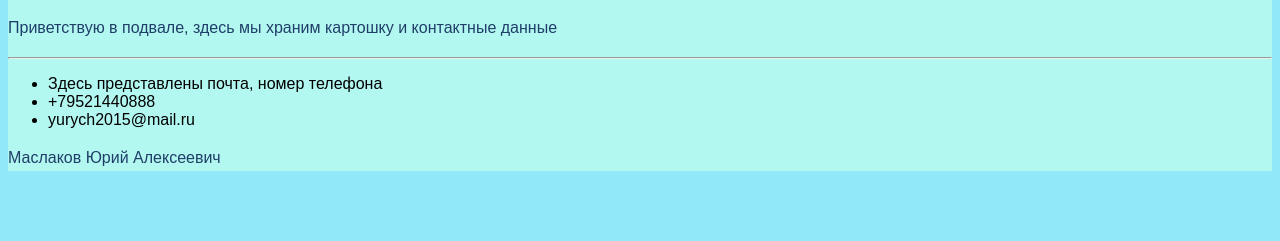
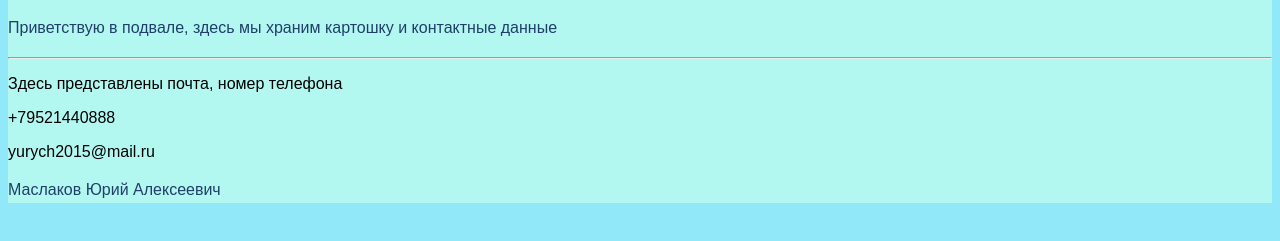
Before and after one commit to Uniqdly/GaleryForShergin, a plain HTML site: page Fonts/index.html in a window 1280 px wide. Shown: the part 517-758 px from the top of the page. Drawn offline with Linux system fonts and the light colour scheme.

Commit message:
Add files via upload

```diff
--- a/Fonts/CCC/Design.css
+++ b/Fonts/CCC/Design.css
@@ -1,5 +1,5 @@
 body {
-  background-color: #90e8f8; /* Задайте цвет фона */
+  background-color: #90e8f8;
 }
 img
 {
--- a/Fonts/index.html
+++ b/Fonts/index.html
@@ -19,16 +19,20 @@
     </nav>
   </div>
   <div class="center-text">
+    <div class="One-Heading">
     <h1 >Произвольный заголовок</h1>
 
     <p>Это пример произвольного текста на HTML странице.</p>
 
     <h3>Меньший заголовок</h3>
 
+    </div>
+    <div class="Two-Heading">
     <h4>Заголовок с несколькими словами</h4>
 
     <p>Это параграф с произвольным текстом, который содержит не более 15 слов.</p>
-
+    </div>
+    <div class="Last-Heading">
     <h3>Еще один заголовок</h3>
 
     <p>Это параграф с произвольным текстом, который содержит не более 10 слов.</p>
@@ -36,17 +40,20 @@
     <h3 >Третий заголовок</h3>
 
     <p>Еще один параграф с произвольным текстом, который содержит не более 10 слов.</p>
+  </div>
 </div>
 
 <footer class="footer">
     <h3 class="contact-heading-three">Подвал с картошкой</h3>
     <p class="my-paragraph">Приветствую в подвале, здесь мы храним картошку и контактные данные</p>
     <hr>
-    <ul>
-      <li>Здесь представлены почта, номер телефона</li>
-      <li>+79521440888</li>
-      <li>yurych2015@mail.ru</li>
-    </ul>
+
+     <p> Здесь представлены почта, номер телефона</p>
+     <div>
+     <p> +79521440888</p>
+     <p>yurych2015@mail.ru</p>
+    </div>
+
     <p class="my-paragraph">Маслаков Юрий Алексеевич</p>
   </footer>
 
```
